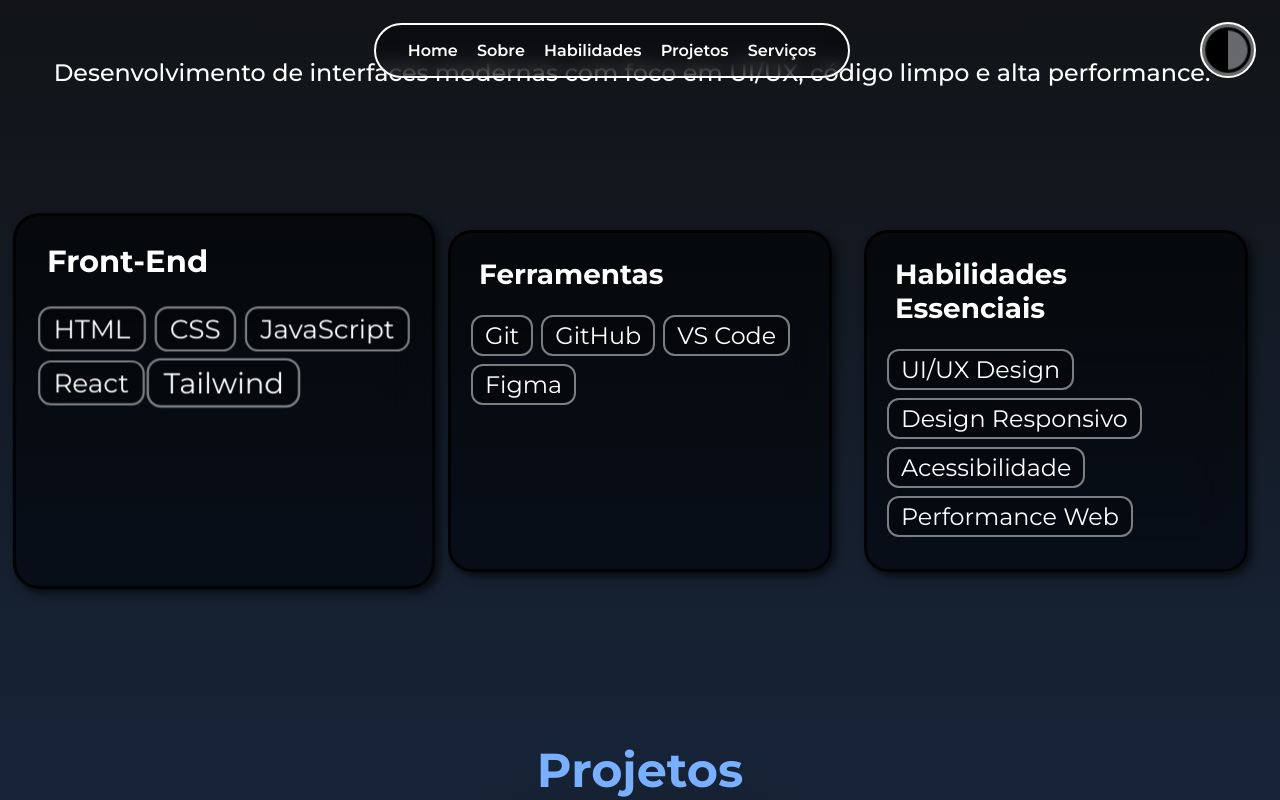
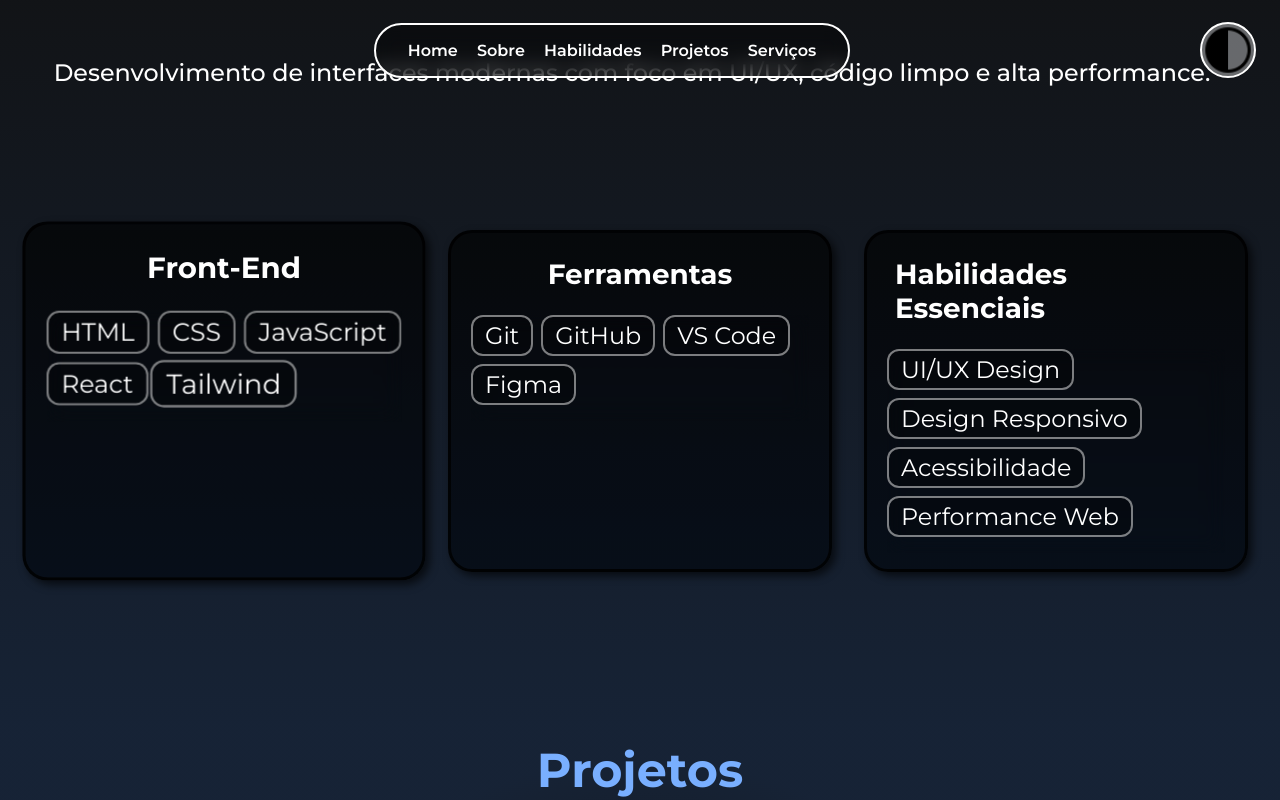
Before and after one commit to Herdes-s/Portfolio, a React (Vite) app: page / in a window 1280 px wide. In both pictures the pointer is over the element 224 px from the left and 2085 px from the top of the page. Shown: the part 1685-2485 px from the top of the page. Built offline with nearby package versions, Linux system fonts and the light colour scheme.

Commit message:
Ajuste cards

```diff
--- a/src/components/Habilidades/Habilidades.module.css
+++ b/src/components/Habilidades/Habilidades.module.css
@@ -42,6 +42,7 @@
 .habilidades_item {
   display: flex;
   flex-direction: column;
+  align-items: center;
   height: 100%;
   background: linear-gradient(
     to top,
@@ -57,7 +58,7 @@
 }
 
 .habilidades_item:hover {
-  transform: scale(1.1);
+  transform: scale(1.05);
 }
 
 .habilidades_item h3 {
```
